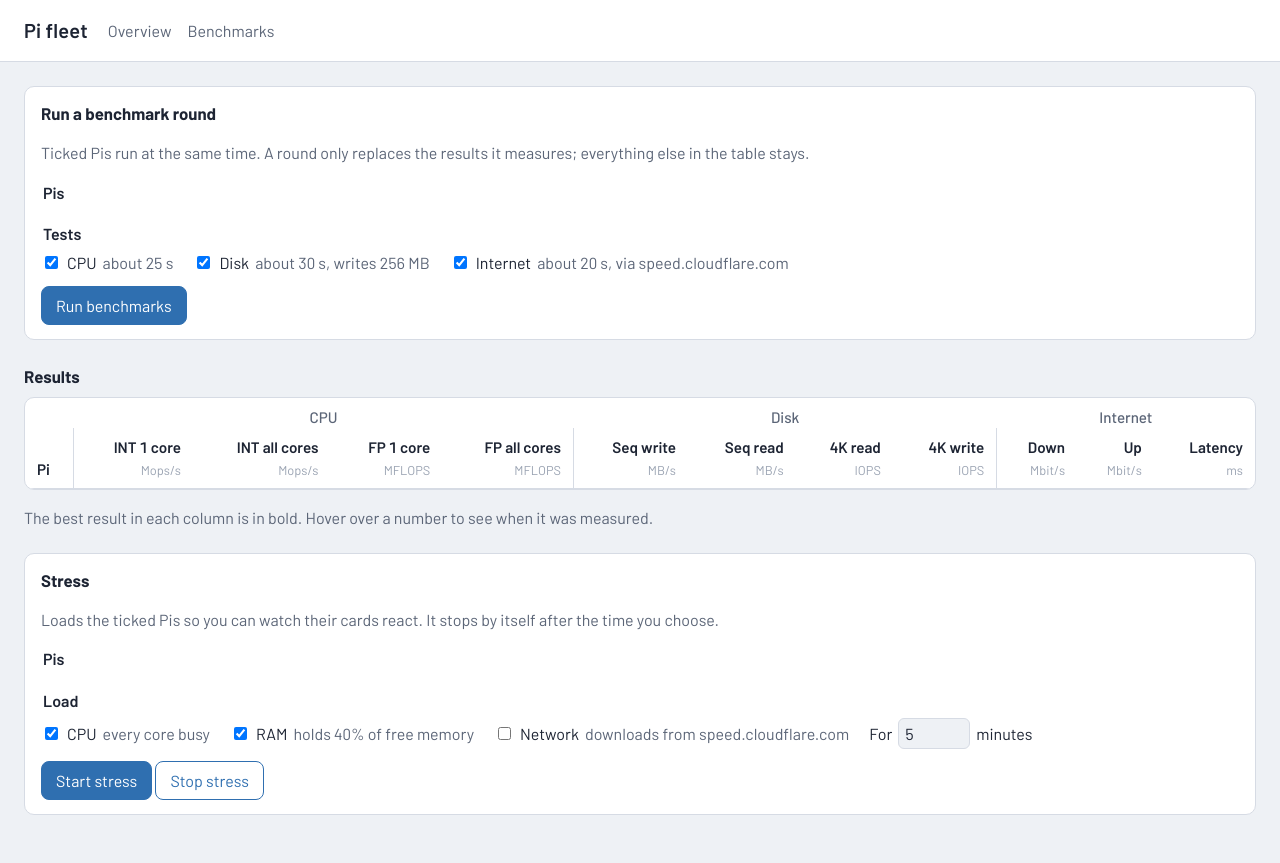
After one commit to automaticdai/rpi-dashboard, a Python web app: template dashboard/rpidash_dashboard/templates/bench.html in a window 1280 px wide. The commit adds this page. Run offline with Jinja, Linux system fonts and the light colour scheme; the template is opened without the code that fills it, so the values that code supplies are empty.

Commit message:
feat(dashboard): Benchmarks page (rounds, results table, stress controls) and stress chip on cards
Co-Authored-By: Claude Opus 5.5 <noreply@anthropic.com>

```diff
--- a/dashboard/rpidash_dashboard/app.py
+++ b/dashboard/rpidash_dashboard/app.py
@@ -101,6 +101,10 @@ def create_app(cfg: DashboardConfig, client: AgentClient | None = None,
     @app.get("/", response_class=HTMLResponse)
     async def overview_page(request: Request):
         return templates.TemplateResponse(request, "overview.html")
+
+    @app.get("/bench", response_class=HTMLResponse)
+    async def bench_page(request: Request):
+        return templates.TemplateResponse(request, "bench.html")
 
     @app.get("/pi/{pi_id}", response_class=HTMLResponse)
     async def detail_page(request: Request, pi_id: str):
--- a/dashboard/rpidash_dashboard/static/app.js
+++ b/dashboard/rpidash_dashboard/static/app.js
@@ -122,6 +122,8 @@ function card(p) {
     body = `<div class="meta"><span>${esc(spec.os || "")}</span><span>last seen ${ago(p.last_seen)}</span></div>`;
   }
   const chips = p.warnings.map((w) => `<span class="chip ${w === "disk" || w === "mem" ? "warn" : "bad"}">${WARN_TEXT[w] || esc(w)}</span>`);
+  const stressing = p.live && p.live.stress ? Object.entries(p.live.stress).filter(([, v]) => v).map(([k]) => k.toUpperCase()) : [];
+  if (stressing.length) chips.unshift(`<span class="chip warn">Stress running: ${stressing.join(", ")}</span>`);
   if (p.status !== "online") chips.unshift(`<span class="chip ${p.status === "auth_failed" ? "bad" : "off"}">${STATUS_TEXT[p.status]}</span>`);
   el.innerHTML = `
     <div class="card-head"><span class="dot ${p.status}"></span><h2><a class="stretch" href="/pi/${encodeURIComponent(p.id)}" draggable="false">${esc(p.hostname)}</a></h2>
@@ -402,3 +404,110 @@ function detail(id, spec) {
   setInterval(refresh, REFRESH_MS);
   setInterval(() => loadHistory(id), 30000);
 }
+
+// ---------- benchmarks & stress ----------
+const BENCH_COLS = [
+  ["cpu", "int_1", 0], ["cpu", "int_all", 0], ["cpu", "fp_1", 0], ["cpu", "fp_all", 0],
+  ["disk", "seq_write_MBps", 1], ["disk", "seq_read_MBps", 1], ["disk", "rand4k_read_iops", 0], ["disk", "rand4k_write_iops", 0],
+  ["net", "download_Mbps", 1], ["net", "upload_Mbps", 1], ["net", "latency_ms", 1],
+];
+const LOWER_IS_BETTER = new Set(["latency_ms"]);
+const TEST_NAME = { cpu: "CPU", disk: "disk", net: "internet" };
+
+function when(iso) {
+  return iso ? new Date(iso).toLocaleString([], { dateStyle: "medium", timeStyle: "short" }) : "";
+}
+
+function benchCell(group, key, digits, best) {
+  if (!group) return `<td class="num empty">–</td>`;
+  const v = group[key];
+  if (typeof v !== "number") {
+    return group.error
+      ? `<td class="num failed" title="${esc(group.error)} (${esc(when(group.error_at))})">failed</td>`
+      : `<td class="num empty">–</td>`;
+  }
+  const stale = group.error ? ` Last run failed: ${group.error}` : "";
+  const cls = v === best ? "num best" : "num";
+  return `<td class="${cls}" title="Measured ${esc(when(group.measured))}.${esc(stale)}">${v.toLocaleString(undefined, { maximumFractionDigits: digits })}</td>`;
+}
+
+function renderBenchTable(rows, running) {
+  const best = {};
+  for (const [g, k] of BENCH_COLS) {
+    const vals = rows.map((r) => r.results[g] && r.results[g][k]).filter((v) => typeof v === "number");
+    if (vals.length > 1) best[k] = LOWER_IS_BETTER.has(k) ? Math.min(...vals) : Math.max(...vals);
+  }
+  $("#bench-table tbody").innerHTML = rows.map((r) => {
+    const run = running[r.id];
+    const note = run ? `<span class="running">${run.unreachable ? "waiting for the Pi" : `running ${TEST_NAME[run.current] || ""}`}</span>` : "";
+    const cpu = r.results.cpu;
+    const sub = cpu && cpu.compiler ? `<span class="unit" title="${esc(cpu.compiler)}">${esc(r.model || "")}</span>` : `<span class="unit">${esc(r.model || "")}</span>`;
+    return `<tr><th scope="row">${esc(r.hostname)} ${note}<br>${sub}</th>${BENCH_COLS.map(([g, k, d]) => benchCell(r.results[g], k, d, best[k])).join("")}</tr>`;
+  }).join("");
+}
+
+function tickList(box, pis, name, stressStatus) {
+  const prev = new Set([...box.querySelectorAll("input:checked")].map((i) => i.value));
+  const first = box.children.length === 0;
+  box.innerHTML = pis.map((p) => {
+    const on = first ? p.status === "online" : prev.has(p.id);
+    const st = stressStatus && p.live && p.live.stress ? Object.entries(p.live.stress).filter(([, v]) => v).map(([k]) => k) : [];
+    const extra = p.status !== "online" ? ` <span class="muted">(${STATUS_TEXT[p.status].toLowerCase()})</span>`
+      : st.length ? ` <span class="chip warn">stress: ${st.join(", ")}</span>` : "";
+    return `<label><input type="checkbox" name="${name}" value="${esc(p.id)}" ${on ? "checked" : ""} ${p.status === "online" ? "" : "disabled"}> ${esc(p.hostname)}${extra}</label>`;
+  }).join("");
+}
+
+function bench() {
+  let pollTimer;
+  const ticked = (sel) => [...document.querySelectorAll(sel)].filter((i) => i.checked).map((i) => i.value);
+
+  async function refresh() {
+    clearTimeout(pollTimer);
+    let pis = [], table;
+    try { [pis, table] = await Promise.all([api("GET", "/api/pis"), api("GET", "/api/bench")]); }
+    catch (e) { toast(`Couldn't load benchmarks: ${e.message}`); pollTimer = setTimeout(refresh, 10000); return; }
+    tickList($("#bench-pis"), pis, "pi", false);
+    tickList($("#stress-pis"), pis, "spi", true);
+    renderBenchTable(table.rows, table.running);
+    const n = Object.keys(table.running).length;
+    $("#bench-run").disabled = n > 0;
+    $("#bench-progress").textContent = n ? `Running on ${n} Pi${n === 1 ? "" : "s"}…` : "";
+    pollTimer = setTimeout(refresh, n ? 3000 : 15000);
+  }
+
+  $("#bench-form").addEventListener("submit", async (e) => {
+    e.preventDefault();
+    const ids = ticked('#bench-pis input[name="pi"]'), tests = ticked('input[name="test"]');
+    if (!ids.length || !tests.length) { toast("Tick at least one Pi and one test."); return; }
+    try {
+      const res = await api("POST", "/api/bench", { ids, tests });
+      const failed = Object.entries(res).filter(([, r]) => r.error);
+      if (failed.length) toast(failed.map(([id, r]) => `${id.slice(0, 8)}: ${r.error}`).join("; "));
+    } catch (err) { toast(`Couldn't start: ${err.message}`); }
+    refresh();
+  });
+
+  $("#stress-form").addEventListener("submit", async (e) => {
+    e.preventDefault();
+    const ids = ticked('#stress-pis input[name="spi"]'), loads = ticked('input[name="load"]');
+    const minutes = Number($("#stress-minutes").value);
+    if (!ids.length || !loads.length) { toast("Tick at least one Pi and one load."); return; }
+    if (!(minutes >= 1 && minutes <= 30)) { toast("Choose between 1 and 30 minutes."); return; }
+    const body = { cpu: loads.includes("cpu"), ram: loads.includes("ram"), net: loads.includes("net"), minutes };
+    const out = await Promise.allSettled(ids.map((id) => api("POST", `/api/pis/${encodeURIComponent(id)}/stress`, body)));
+    const bad = out.filter((o) => o.status === "rejected");
+    toast(bad.length ? `Stress failed on ${bad.length} Pi(s): ${bad[0].reason.message}` : `Stress started for ${minutes} min on ${ids.length} Pi(s)`);
+    refresh();
+  });
+
+  $("#stress-stop").addEventListener("click", async () => {
+    const ids = ticked('#stress-pis input[name="spi"]');
+    if (!ids.length) { toast("Tick the Pis to stop."); return; }
+    await Promise.allSettled(ids.map((id) => api("POST", `/api/pis/${encodeURIComponent(id)}/stress/stop`)));
+    toast(`Stress stopped on ${ids.length} Pi(s)`);
+    refresh();
+  });
+
+  refresh();
+}
--- a/dashboard/rpidash_dashboard/static/style.css
+++ b/dashboard/rpidash_dashboard/static/style.css
@@ -114,6 +114,37 @@ main { padding: 24px; max-width: 1400px; margin: 0 auto; }
 #scan-results ul { list-style: none; padding: 0; margin: 8px 0 0; }
 #scan-results li { display: flex; gap: 12px; align-items: center; padding: 4px 0; }
 
+.nav { display: flex; gap: 16px; }
+.nav a { color: var(--muted); text-decoration: none; }
+.nav a:hover, .nav a[aria-current="page"] { color: var(--accent); }
+
+/* Benchmarks page */
+.run { margin-bottom: 24px; }
+.run h2 { margin-bottom: 4px; }
+.run fieldset { border: 0; padding: 0; margin: 12px 0; }
+.run legend { font-weight: 600; margin-bottom: 6px; }
+.ticks { display: flex; flex-wrap: wrap; gap: 8px 20px; }
+.ticks label { display: inline-flex; align-items: center; gap: 6px; }
+.ticks input[type="number"] { width: 4.5rem; padding: 3px 6px; border: 1px solid var(--line); border-radius: 6px; background: var(--bg); }
+#bench-progress { margin-left: 12px; }
+.results { margin-bottom: 24px; }
+.results h2 { margin-bottom: 8px; }
+.table-scroll { overflow-x: auto; background: var(--panel); border: 1px solid var(--line); border-radius: var(--radius); }
+table.bench { border-collapse: collapse; width: 100%; font-size: .95rem; }
+table.bench th, table.bench td { padding: 8px 12px; border-bottom: 1px solid var(--line); white-space: nowrap; }
+table.bench thead th { font-weight: 600; text-align: right; vertical-align: bottom; }
+table.bench thead th:first-child, table.bench tbody th { text-align: left; }
+table.bench tr.groups th { text-align: center; color: var(--muted); font-weight: 500; border-bottom: 0; padding-bottom: 0; }
+table.bench tbody tr:last-child th, table.bench tbody tr:last-child td { border-bottom: 0; }
+table.bench td:nth-child(2), table.bench td:nth-child(6), table.bench td:nth-child(10),
+table.bench thead tr:last-child th:nth-child(2), table.bench thead tr:last-child th:nth-child(6),
+table.bench thead tr:last-child th:nth-child(10) { border-left: 1px solid var(--line); }
+.unit { color: var(--off); font-size: .8rem; font-weight: 400; }
+td.best { font-weight: 700; }
+td.empty { color: var(--off); }
+td.failed { color: var(--bad); }
+.running { color: var(--warn); font-size: .85rem; font-weight: 400; }
+
 /* Detail page */
 .pi-title { font-size: 1.35rem; }
 .detail { display: grid; gap: 16px; grid-template-columns: repeat(auto-fit, minmax(300px, 1fr)); }
--- a/dashboard/rpidash_dashboard/templates/base.html
+++ b/dashboard/rpidash_dashboard/templates/base.html
@@ -11,6 +11,7 @@
 <body>
 <header class="top">
   <a class="brand" href="/">Pi fleet</a>
+  <nav class="nav"><a href="/">Overview</a><a href="/bench">Benchmarks</a></nav>
   {% block header %}{% endblock %}
 </header>
 <main>{% block main %}{% endblock %}</main>
--- /dev/null
+++ b/dashboard/rpidash_dashboard/templates/bench.html
@@ -0,0 +1,69 @@
+{% extends "base.html" %}
+{% block title %}Benchmarks · Pi fleet{% endblock %}
+{% block main %}
+<section class="panel run">
+  <h2>Run a benchmark round</h2>
+  <p class="muted">Ticked Pis run at the same time. A round only replaces the results it measures; everything else in the table stays.</p>
+  <form id="bench-form">
+    <fieldset>
+      <legend>Pis</legend>
+      <div id="bench-pis" class="ticks"></div>
+    </fieldset>
+    <fieldset>
+      <legend>Tests</legend>
+      <div class="ticks">
+        <label><input type="checkbox" name="test" value="cpu" checked> CPU <span class="muted">about 25 s</span></label>
+        <label><input type="checkbox" name="test" value="disk" checked> Disk <span class="muted">about 30 s, writes 256 MB</span></label>
+        <label><input type="checkbox" name="test" value="net" checked> Internet <span class="muted">about 20 s, via speed.cloudflare.com</span></label>
+      </div>
+    </fieldset>
+    <button type="submit" id="bench-run">Run benchmarks</button>
+    <span id="bench-progress" class="muted" aria-live="polite"></span>
+  </form>
+</section>
+
+<section class="results">
+  <h2>Results</h2>
+  <div class="table-scroll">
+    <table id="bench-table" class="bench">
+      <thead>
+        <tr class="groups"><th></th><th colspan="4">CPU</th><th colspan="4">Disk</th><th colspan="3">Internet</th></tr>
+        <tr>
+          <th>Pi</th>
+          <th class="num">INT 1 core<br><span class="unit">Mops/s</span></th><th class="num">INT all cores<br><span class="unit">Mops/s</span></th>
+          <th class="num">FP 1 core<br><span class="unit">MFLOPS</span></th><th class="num">FP all cores<br><span class="unit">MFLOPS</span></th>
+          <th class="num">Seq write<br><span class="unit">MB/s</span></th><th class="num">Seq read<br><span class="unit">MB/s</span></th>
+          <th class="num">4K read<br><span class="unit">IOPS</span></th><th class="num">4K write<br><span class="unit">IOPS</span></th>
+          <th class="num">Down<br><span class="unit">Mbit/s</span></th><th class="num">Up<br><span class="unit">Mbit/s</span></th>
+          <th class="num">Latency<br><span class="unit">ms</span></th>
+        </tr>
+      </thead>
+      <tbody></tbody>
+    </table>
+  </div>
+  <p class="muted">The best result in each column is in bold. Hover over a number to see when it was measured.</p>
+</section>
+
+<section class="panel run">
+  <h2>Stress</h2>
+  <p class="muted">Loads the ticked Pis so you can watch their cards react. It stops by itself after the time you choose.</p>
+  <form id="stress-form">
+    <fieldset>
+      <legend>Pis</legend>
+      <div id="stress-pis" class="ticks"></div>
+    </fieldset>
+    <fieldset>
+      <legend>Load</legend>
+      <div class="ticks">
+        <label><input type="checkbox" name="load" value="cpu" checked> CPU <span class="muted">every core busy</span></label>
+        <label><input type="checkbox" name="load" value="ram" checked> RAM <span class="muted">holds 40% of free memory</span></label>
+        <label><input type="checkbox" name="load" value="net"> Network <span class="muted">downloads from speed.cloudflare.com</span></label>
+        <label>For <input type="number" id="stress-minutes" min="1" max="30" value="5"> minutes</label>
+      </div>
+    </fieldset>
+    <button type="submit">Start stress</button>
+    <button type="button" id="stress-stop" class="quiet">Stop stress</button>
+  </form>
+</section>
+{% endblock %}
+{% block script %}<script>bench()</script>{% endblock %}
```
Also changed, not shown: dashboard/tests/test_pages.py (+9 -0 lines).
